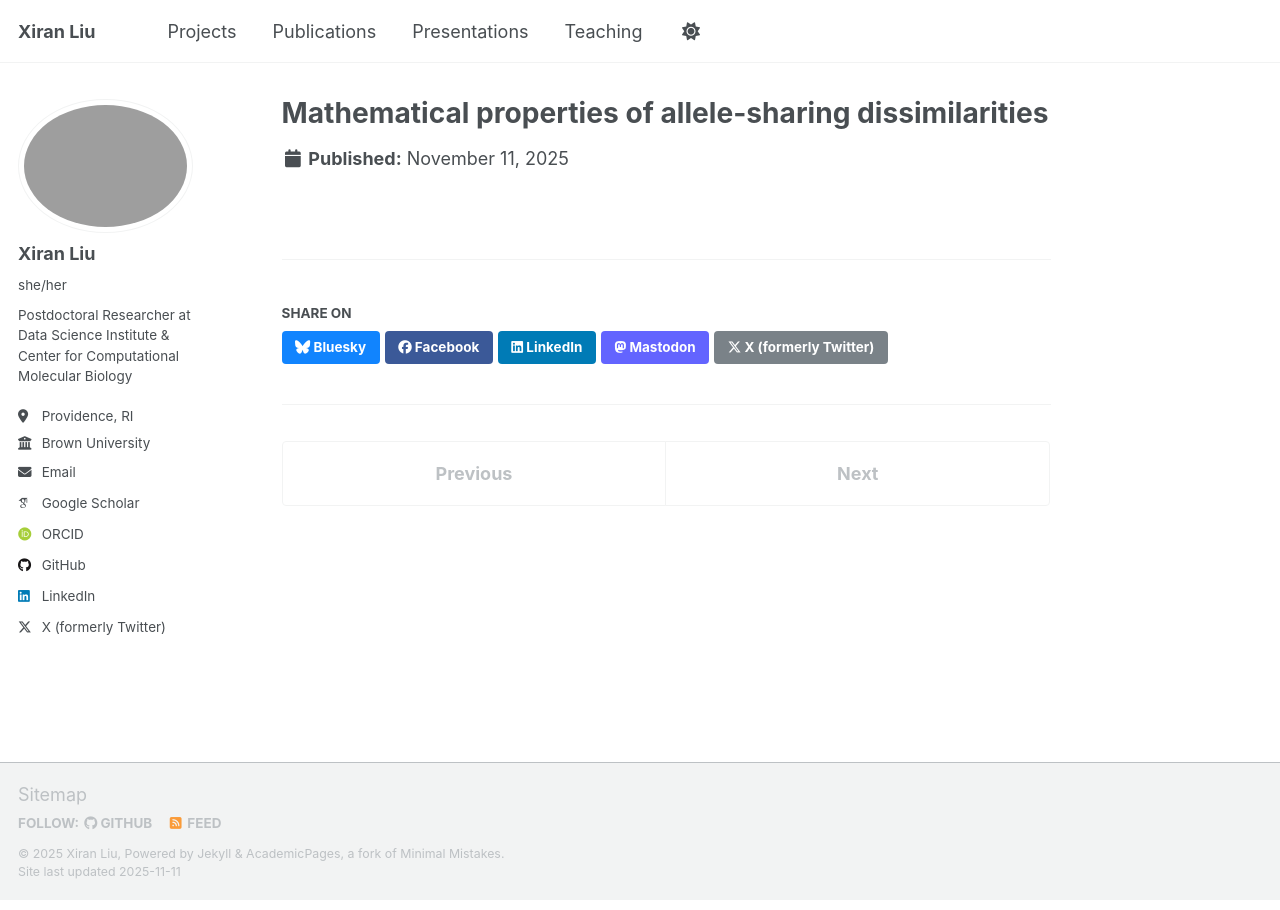
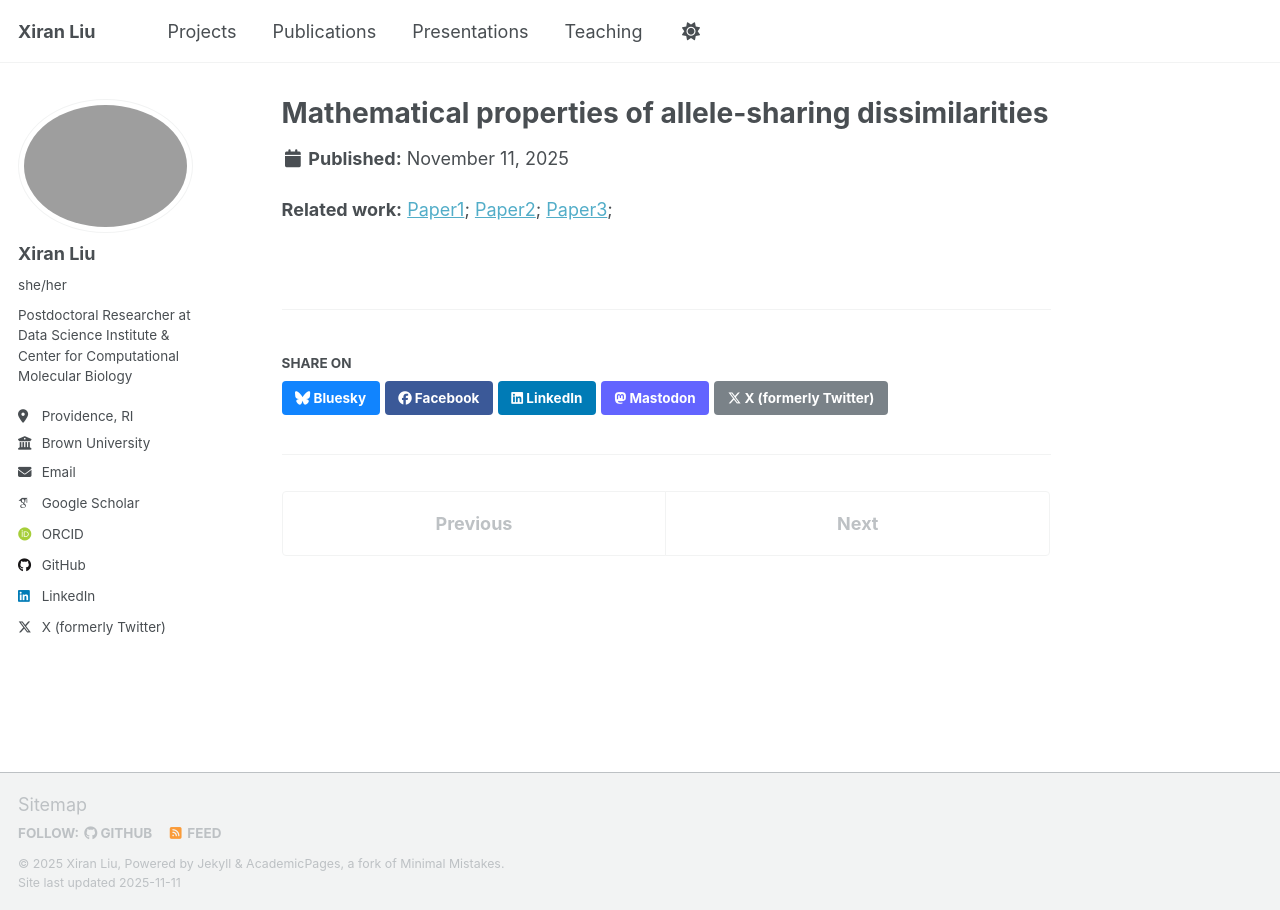
Before and after one commit to xr-cc/xr-cc.github.io, a Jekyll site: the page built from _portfolio/3-asd.md, in a window 1280 px wide. Built offline with Jekyll 4.4.1, drawn with Linux system fonts in a browser that asks for light colours; some web fonts are replaced; a script that is not in the unit is left out.

Commit message:
update link

```diff
--- a/_portfolio/3-asd.md
+++ b/_portfolio/3-asd.md
@@ -13,3 +13,7 @@ excerpt: "<div style='display:flex; gap:1rem; align-items:flex-start; flex-wrap:
   </div>"
 collection: portfolio
 ---
+
+**Related work:** [Paper1]({{ "/publication/2023-12-12-when2023/" | relative_url }});
+[Paper2]({{ "/publication/2024-09-30-combinatorics2024/" | relative_url }});
+[Paper3]({{ "/publication/2025-06-17-using2025/" | relative_url }});
```
